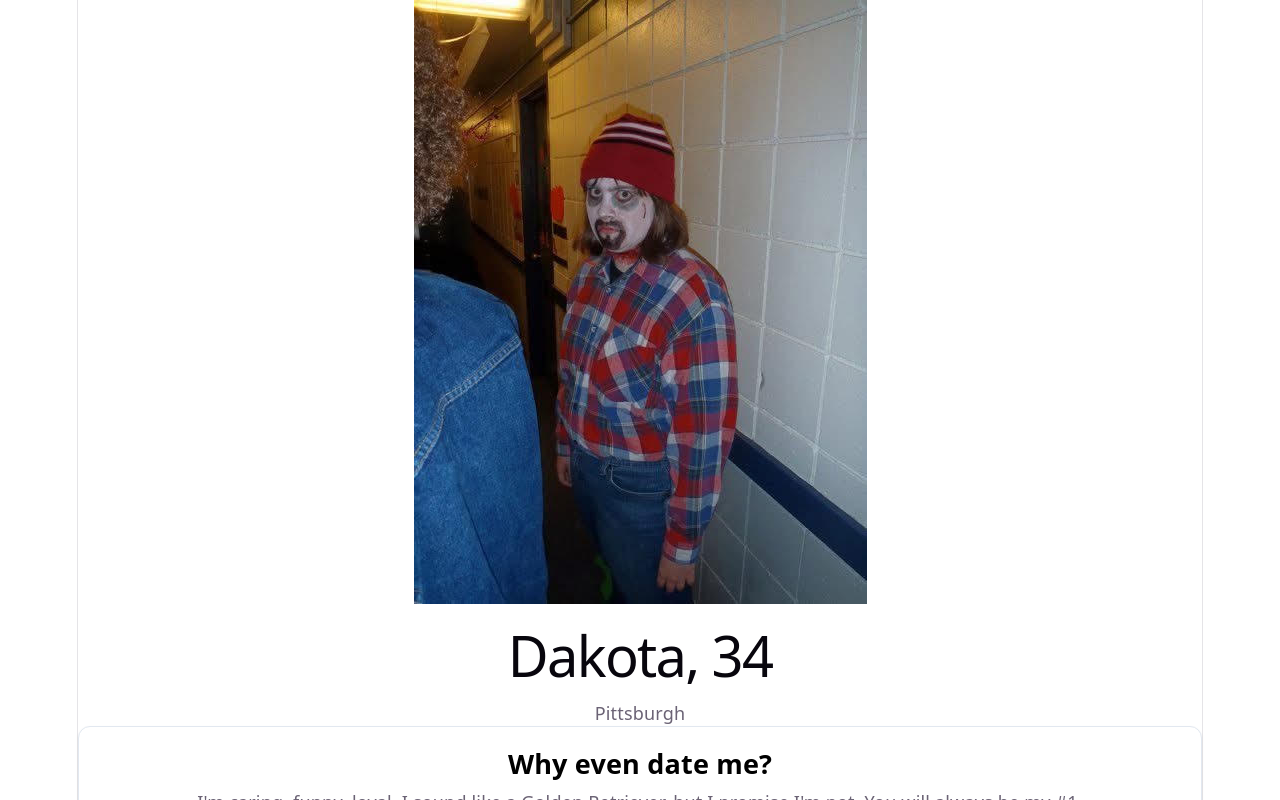
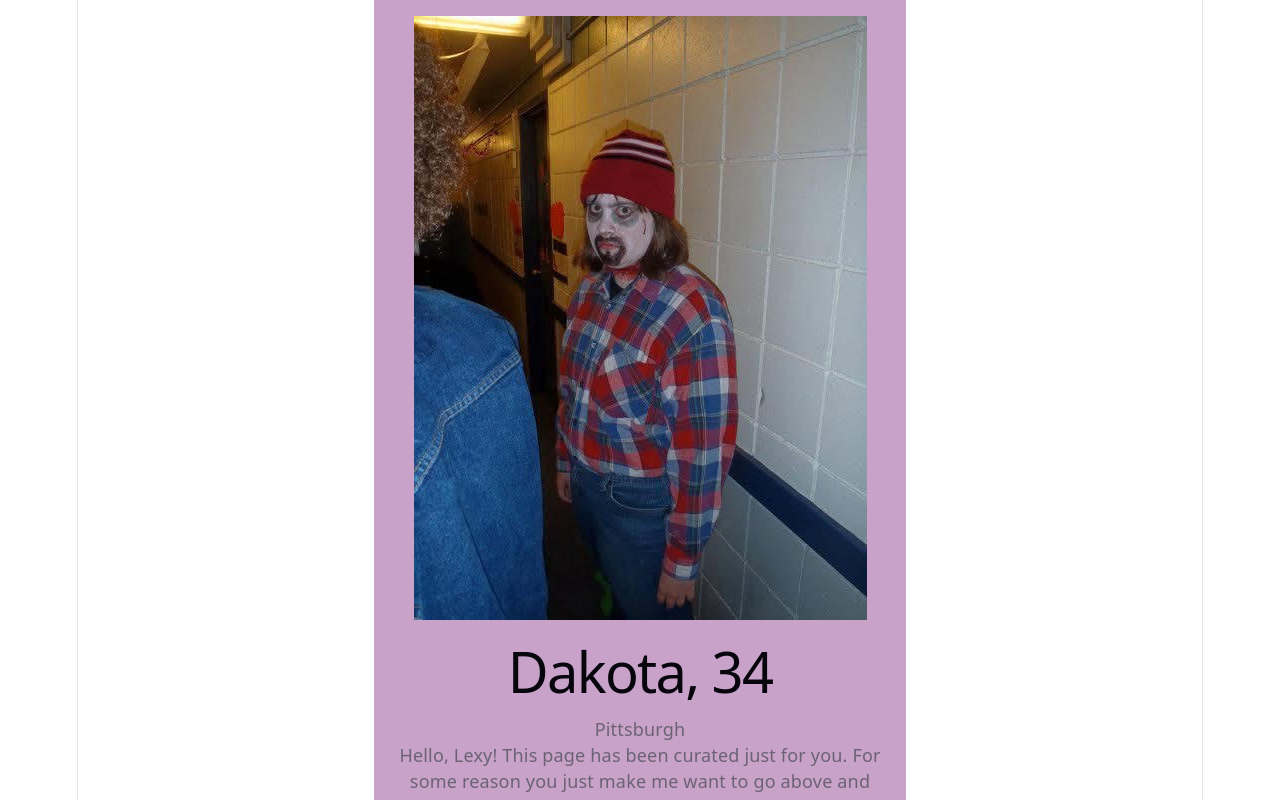
Before and after one commit to ashaginaw/datingprofile, a React (Vite) app in the folder datingprofile/: page / in a window 1280 px wide. Shown: the top 800 px of the page. Built offline with nearby package versions, Linux system fonts and the light colour scheme.

Commit message:
Big changes!

```diff
--- a/datingprofile/src/index.css
+++ b/datingprofile/src/index.css
@@ -1,31 +1,3 @@
-.prompt-question {
-  font-size: 1.5rem;
-  font-weight: 600;
-  color: #000;
-  margin-bottom: 12px;
-}
-
-.prompt-answer {
-  font-size: 1rem;
-  color: #44a7b9;
-  line-height: 1.6;
-}
-
-.prompt-card {
- background-color: #ffffff;
-  border: 1px solid #e2e8f0;
-  border-radius: 12px;
-  padding: 24px;
-  margin-bottom: 20px;
-  box-shadow: 0 1px 3px rgba(0, 0, 0, 0.05);
-}
-
-.photo-card img {
-width: 100%;
-display: block;
-border-radius: 24px;
-}
-
 :root {
   --text: #6b6375;
   --text-h: #08060d;
@@ -60,7 +32,7 @@ border-radius: 24px;
 
 @media (prefers-color-scheme: dark) {
   :root {
-    --text: #9ca3af;
+    --text: #0e0e0f;
     --text-h: #143881;
     --bg: #16171d;
     --border: #2e303a;
@@ -138,3 +110,38 @@ code {
   padding: 4px 8px;
   background: var(--code-bg);
 }
+
+.prompt-question {
+  font-size: 1.5rem;
+  font-weight: 600;
+  color: #000;
+  margin-bottom: 12px;
+}
+
+.prompt-answer {
+  font-size: 1rem;
+  color: #44a7b9;
+  line-height: 1.6;
+}
+
+.prompt-card {
+ background-color: #ffffff;
+  border: 1px solid #e2e8f0;
+  border-radius: 12px;
+  padding: 24px;
+  margin-bottom: 20px;
+  box-shadow: 0 1px 3px rgba(0, 0, 0, 0.05);
+}
+
+.photo-card img {
+width: 100%;
+display: block;
+border-radius: 24px;
+}
+
+.profile-page {
+  max-width: 500px;
+  margin: 0 auto;
+  padding: 16px;
+  background-color: #C8A2C8;
+}
--- a/datingprofile/src/pages/ProfilePage.jsx
+++ b/datingprofile/src/pages/ProfilePage.jsx
@@ -1,15 +1,39 @@
+import { useState } from "react";
 import MusicCard from "../components/MusicCard";
 import PromptCard from "../components/PromptCard";
 import PhotoCard from "../components/PhotoCard";
 
 export default function ProfilePage() {
-    return(
-        <div className = "profile-page">
-            <section className = "hero-card">
+    // 1. Separate state variables for both popups
+    const [showRightPopup, setShowRightPopup] = useState(false);
+    const [showLeftPopup, setShowLeftPopup] = useState(false);
+
+    // Reuseable inline style for the popup boxes
+    const popupStyle = {
+        position: 'fixed',
+        top: '50%',
+        left: '50%',
+        transform: 'translate(-50%, -50%)',
+        backgroundColor: 'white',
+        padding: '30px',
+        border: '2px solid #000',
+        boxShadow: '0px 4px 15px rgba(0,0,0,0.4)',
+        zIndex: 1000,
+        borderRadius: '12px',
+        textAlign: 'center',
+        maxWidth: '400px',
+        width: '90%',
+        color: '#000'
+    };
+
+    return (
+        <div className="profile-page">
+            <section className="hero-card">
                 <img src="/photos/lumberjack.jpg" alt="Dakota" />
                 <div className="hero-info">
                     <h1>Dakota, 34</h1>
                     <p>Pittsburgh</p>
+                    <p>Hello, Lexy! This page has been curated just for you. For some reason you just make me want to go above and beyond for anything I do for you, so I hope you at least think this is funny, even if you say no.</p>
                 </div>
             </section>
 
@@ -22,6 +46,8 @@ export default function ProfilePage() {
                 prompt="What is your dream date?"
                 answer="Going to Korean BBQ and eating all the food we can until they kick us out. Then we go to back to my place and play a board game. Night ends cuddling and talking until the sun comes up."
             />
+
+            <MusicCard />
 
             <PromptCard
                 prompt="How do you handle conflict?"
@@ -40,28 +66,58 @@ export default function ProfilePage() {
                 prompt="What is something you learned from a past relationship?"
                 answer="Codependency is not healthy. I need someone who has their own hobbies, wants, and dreams that does not mind that I have my own. I want us to be two people that come together to share a life, not become one person."
             />
+
             <PromptCard
                 prompt="My Roman Empire is..."
                 answer="The Kingdom Hearts series and lore. There is SO MUCH that I could talk about it for hours. I hope you wouldn't mind watching me play the games and talk about the story with you. I would love to hear your thoughts on it too!"
             />
 
-            <section className="music-card">
-                <MusicCard />
+            <PhotoCard
+                photo={<img src="/photos/dakots.jpg" alt="Kingdom Hearts" />} />
+            <section className="invite-card">
+                <h2>So...</h2>
+                <p>I know that you have a lot going on, and I am not rushing you in any way. Just wanted to do something cute for you! The decision is still yours. Would you go on a date with me?</p>
+
+                {/* Triggers the Right Popup */}
+                <button onClick={() => setShowRightPopup(true)}>
+                    Swipe Right!
+                </button>
+                {" "}
+                {/* Triggers the Left Popup */}
+                <button onClick={() => setShowLeftPopup(true)}>
+                    Swipe Left...
+                </button>
             </section>
 
-            <section className="invite-card">
-                <h2>So...</h2>
+            {/* Swipe Right Popup Box */}
+            {showRightPopup && (
+                <div style={popupStyle}>
+                    <p style={{ fontSize: '18px', fontWeight: 'bold', margin: '0 0 20px 0', lineHeight: '1.4' }}>
+                        Yeah...I had a feeling you would say yes! I can't wait to see you. I will be in touch soon to set up a date!
+                    </p>
+                    <button
+                        onClick={() => setShowRightPopup(false)}
+                        style={{ padding: '8px 16px', cursor: 'pointer' }}
+                    >
+                        Close
+                    </button>
+                </div>
+            )}
 
-                <p>Let's go on an adventure together!</p>
-
-                <button>
-                    Go on a date with me?
+            {/* Swipe Left Popup Box */}
+            {showLeftPopup && (
+                <div style={popupStyle}>
+                    <p style={{ fontSize: '18px', fontWeight: 'bold', margin: '0 0 20px 0', lineHeight: '1.4' }}>
+                        Okay! Thank you for being honest with me! This doesn't change how I feel about you, and I hope we can still be friends.
+                    </p>
+                    <button
+                        onClick={() => setShowLeftPopup(false)}
+                        style={{ padding: '8px 16px', cursor: 'pointer' }}
+                    >
+                        Close
                     </button>
-
-                <button>
-                    Create a profile back?
-                </button>
-            </section>
+                </div>
+            )}
         </div>
     );
 }
```
Also changed, not shown: datingprofile/src/pages/CreateProfilePage.jsx (+7 -0 lines). Lines whose indentation alone changed are shown as unchanged.
